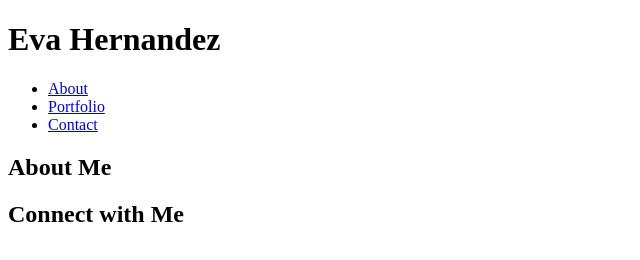
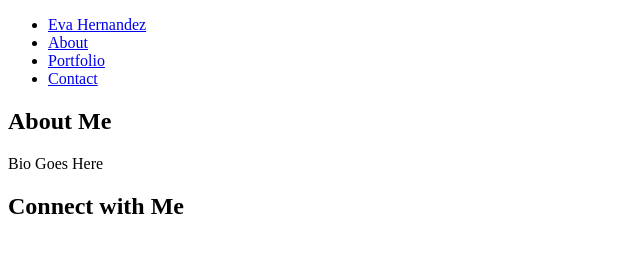
Before and after one commit to EvaH98/Basic-Portfolio, a plain HTML site: page index.html in a window 1280 px wide. Shown: the whole page, without its empty margins (0-640 px from the left). Drawn offline with Linux system fonts and the light colour scheme.

Commit message:
Added to HTML

```diff
--- a/index.html
+++ b/index.html
@@ -5,16 +5,26 @@
 	<title>Eva Hernandez's Portfolio</title>
 </head>
 <body>
+	<!--Top Bar For Navigation-->
 	<div class="NavigationBar">
-		<h1 class="Name">Eva Hernandez</h1>
 		<ul>
+			<li class="Name"><a href="#Home">Eva Hernandez</li></a>
 			<li><a href="#About">About</a></li>
 			<li><a href="#Portfolio">Portfolio</a></li>
 			<li><a href="#Contact">Contact</a></li>
 		</ul>
 	</div>
-	<h2>About Me</h2>
-	<h2>Connect with Me</h2>
+
+	<!--About Section-->
+	<div class="About">
+		<h2>About Me</h2>
+		<p>Bio Goes Here</p>
+	</div>
+
+	<!--Sidebar Section-->
+	<div class="Sidebar">
+		<h2>Connect with Me</h2>
+	</div>
 
 </body>
 </html>
```
